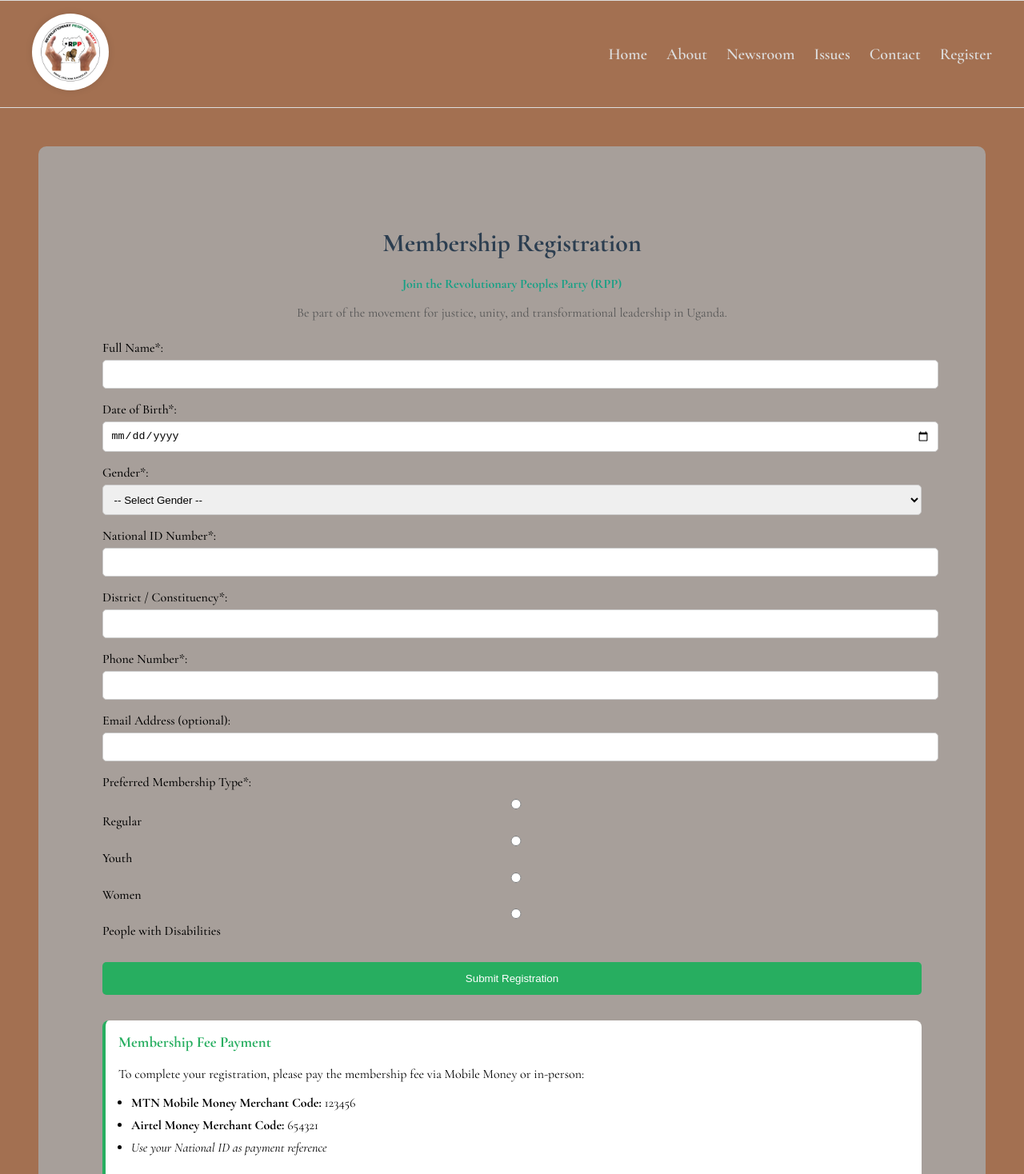
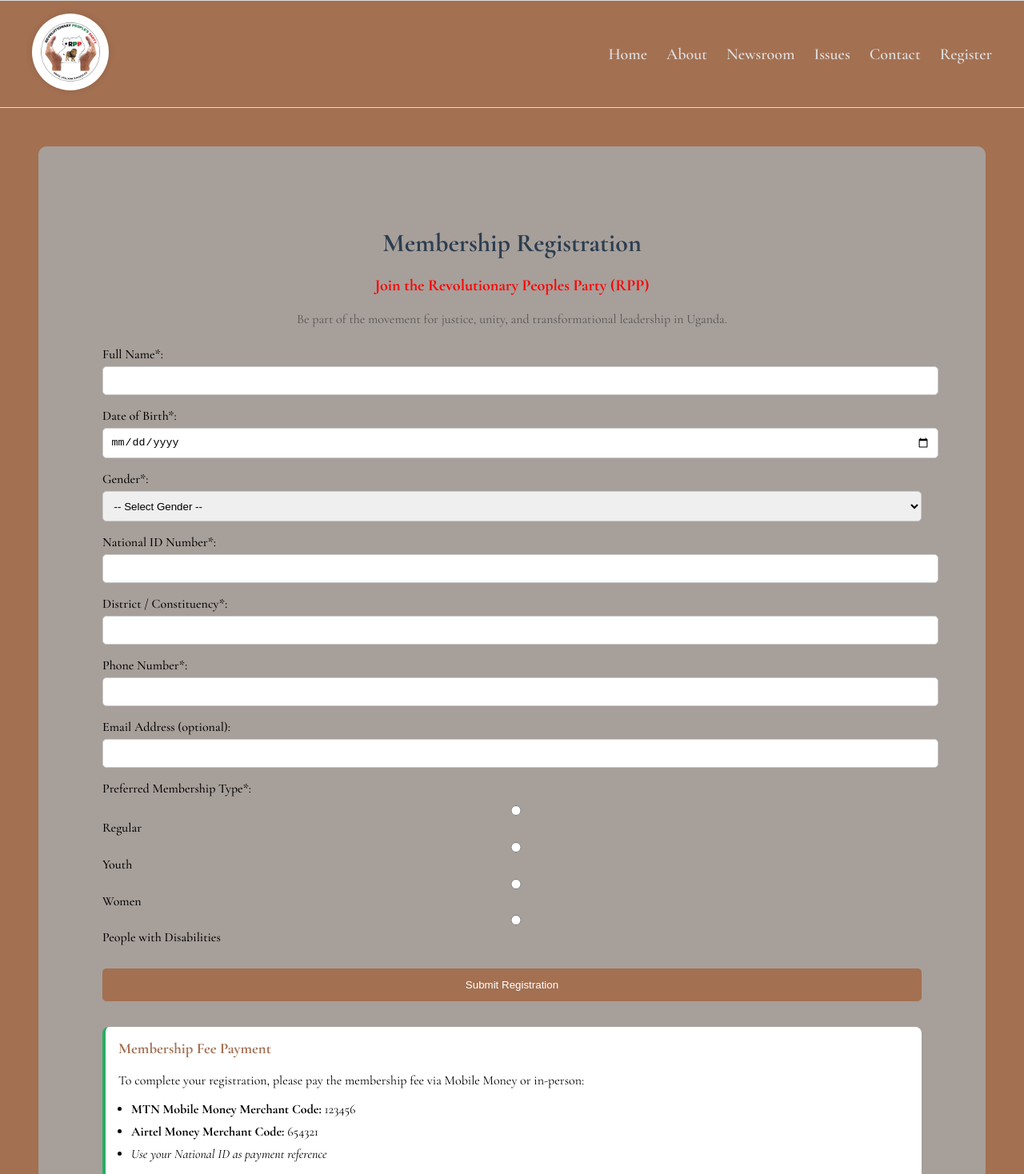
Before and after one commit to dkabagambe/Revolutionary-People-s-Party, a React (Create React App) app: page /membership in a window 1280 px wide. Shown: the top 1468 px of the page at 80% size. Built offline with nearby package versions, Linux system fonts and the light colour scheme.

Commit message:
adde otline on the form input

```diff
--- a/src/styles/membershipForm.css
+++ b/src/styles/membershipForm.css
@@ -15,7 +15,8 @@ h1 {
 .subheading {
   text-align: center;
   font-weight: bold;
-  color: #16a085;
+  font-size: 20px;
+  color: red;
 }
 
 .description {
@@ -36,6 +37,7 @@ h1 {
   padding: 0.6rem;
   border-radius: 5px;
   border: 1px solid #ccc;
+  outline: none;
 }
 
 .checkbox-group {
@@ -48,7 +50,7 @@ h1 {
 }
 
 button[type="submit"] {
-  background-color: #27ae60;
+  background: #a37051;
   color: white;
   border: none;
   padding: 0.8rem 1.5rem;
@@ -59,7 +61,7 @@ button[type="submit"] {
 }
 
 button[type="submit"]:hover {
-  background-color: #219150;
+  background: #fd7724;
 }
 
 .payment-info {
@@ -73,6 +75,7 @@ button[type="submit"]:hover {
 .payment-info h3 {
   margin-top: 0;
   color: #27ae60;
+  color: #a37051;
 }
 
 .payment-info ul {
```
